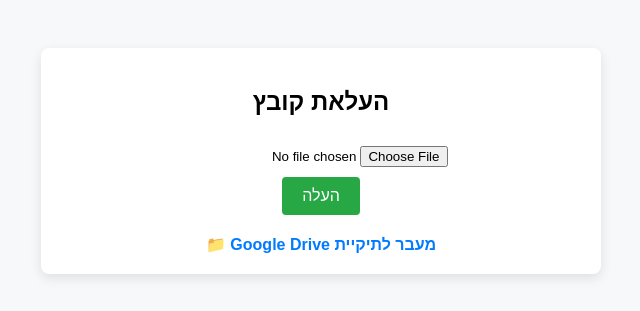
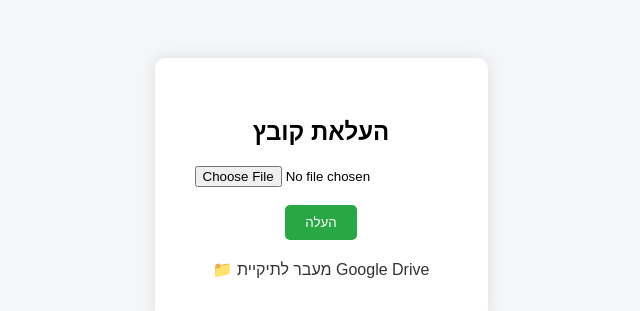
Before and after one commit to nirstore/nirstore, a Flask app: page / in a window 1280 px wide. Shown: the top 311 px of the page, without its empty margins (319-959 px from the left). After the commit the page ends 278 px from the top, so only its background shows below. Run offline with Flask 3, Linux system fonts and the light colour scheme.

Commit message:
Add files via upload

```diff
--- a/templates/upload.html
+++ b/templates/upload.html
@@ -1,79 +1,34 @@
-
 <!doctype html>
-<html lang="he" dir="rtl">
+<html lang="he">
 <head>
-    <meta charset="UTF-8">
-    <title>העלאת קבצים</title>
+    <meta charset="utf-8">
+    <title>העלאת קובץ</title>
     <style>
-      body {
-        font-family: sans-serif;
-        background-color: #f6f8fa;
-        display: flex;
-        flex-direction: column;
-        align-items: center;
-        padding: 40px;
-      }
-      .container {
-        background-color: white;
-        padding: 20px 30px;
-        border-radius: 8px;
-        box-shadow: 0 4px 12px rgba(0,0,0,0.1);
-        max-width: 500px;
-        width: 100%;
-        text-align: center;
-      }
-      input[type="file"] {
-        margin-top: 10px;
-        margin-bottom: 10px;
-      }
-      .btn {
-        background-color: #28a745;
-        color: white;
-        padding: 10px 20px;
-        border: none;
-        border-radius: 4px;
-        cursor: pointer;
-        font-size: 16px;
-      }
-      .btn:hover {
-        background-color: #218838;
-      }
-      .message {
-        margin-top: 15px;
-        color: #333;
-      }
-      .drive-link {
-        margin-top: 20px;
-        display: inline-block;
-        text-decoration: none;
-        color: #007bff;
-        font-weight: bold;
-      }
-      iframe {
-        margin-top: 40px;
-        border: 0;
-        width: 100%;
-        height: 600px;
-      }
+        body { font-family: sans-serif; text-align: center; padding-top: 50px; background-color: #f4f6f8; }
+        .box { background: white; display: inline-block; padding: 40px; border-radius: 10px; box-shadow: 0 0 15px rgba(0,0,0,0.1); }
+        a.drive-link { margin-top: 20px; display: inline-block; text-decoration: none; color: #333; }
+        .btn { background: #28a745; color: white; padding: 10px 20px; border: none; border-radius: 5px; cursor: pointer; }
+        .btn:hover { background: #218838; }
     </style>
 </head>
 <body>
-    <div class="container">
+    <div class="box">
         <h2>העלאת קובץ</h2>
-      <form method="post" enctype="multipart/form-data">
-        <input type="file" name="file">
-        <br>
-        <button type="submit" class="btn">העלה</button>
+        <form method=post enctype=multipart/form-data>
+            <input type=file name=file>
+            <br><br>
+            <input type=submit value="העלה" class="btn">
         </form>
         {% with messages = get_flashed_messages() %}
           {% if messages %}
+            <ul>
             {% for message in messages %}
-            <div class="message">{{ message }}</div>
+              <li>{{ message }}</li>
             {% endfor %}
+            </ul>
           {% endif %}
         {% endwith %}
-      <a class="drive-link" href="https://drive.google.com/drive/folders/1NfAOvPFJCssjB7iNwkBMgOjCEJUsZ3aa?usp=sharing" target="_blank">מעבר לתיקיית Google Drive 📁</a>
+        <a class="drive-link" href="https://drive.google.com/drive/folders/1NfAOvPFJCssjB7iNwkBMgOjCEJUsZ3aa?usp=sharing" target="_blank">📁 מעבר לתיקיית Google Drive</a>
     </div>
-    <iframe src="https://drive.google.com/embeddedfolderview?id=1NfAOvPFJCssjB7iNwkBMgOjCEJUsZ3aa#grid"></iframe>
 </body>
 </html>
```
Lines whose indentation alone changed are shown as unchanged.
